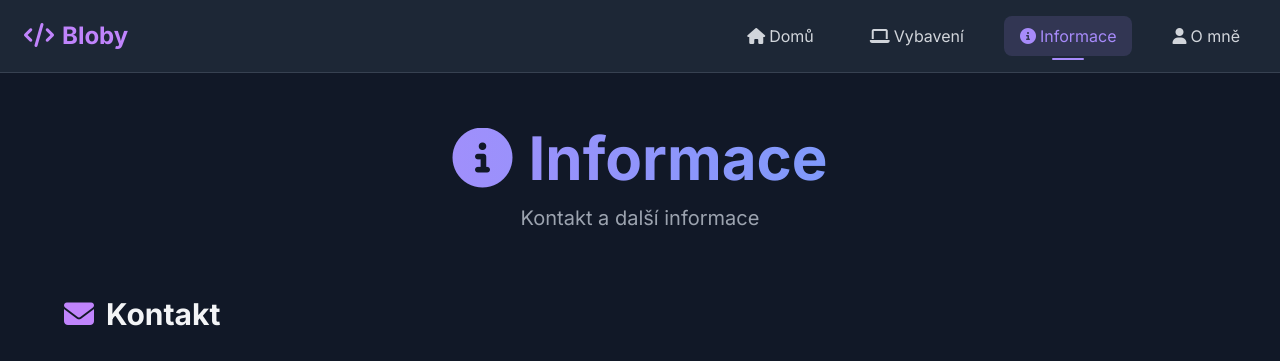
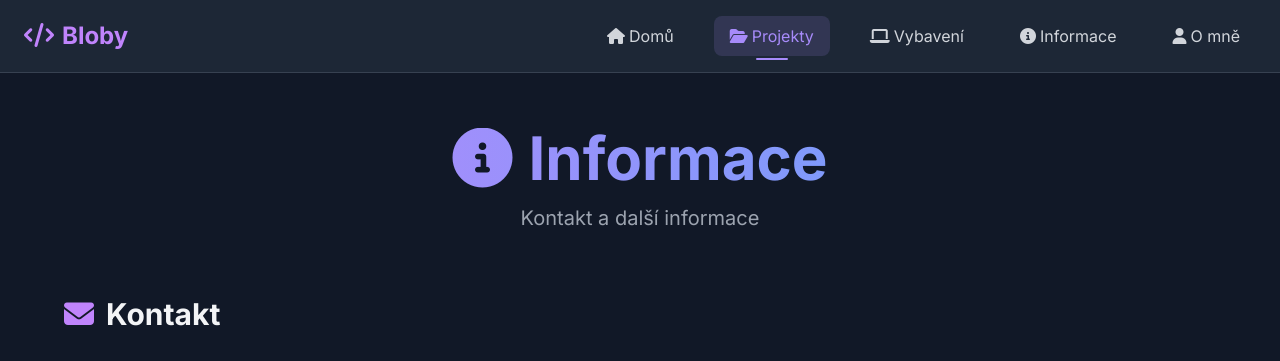
Before and after one commit to BlobyCS/web, a website: page info.html in a window 1280 px wide. Shown: the top 361 px of the page. Drawn offline with nearby package versions, Linux system fonts and the light colour scheme; no server answers.

Commit message:
Update info.html

```diff
--- a/info.html
+++ b/info.html
@@ -4,14 +4,13 @@
     <meta charset="UTF-8">
     <meta name="viewport" content="width=device-width, initial-scale=1.0">
     <link rel="icon" href="https://minotar.net/helm/BlobyCZ/600.png" type="image/png" />
-    <title>Informace | BlobyCZ</title>
+    <title>BlobyCZ | Info</title>
     <script src="https://cdn.tailwindcss.com"></script>
     <link rel="stylesheet" href="https://cdnjs.cloudflare.com/ajax/libs/font-awesome/6.4.0/css/all.min.css">
     <link rel="stylesheet" href="styles/style.css">
 </head>
 <body class="bg-gray-900 text-gray-100">
 
-    <!-- Navbar -->
     <nav class="fixed w-full top-0 z-50 bg-gray-800/95 backdrop-blur-sm border-b border-gray-700">
         <div class="container mx-auto px-6 py-4 flex items-center justify-between">
             <a href="index.html" class="text-2xl font-bold text-purple-400 hover:text-purple-300 transition">
@@ -19,8 +18,9 @@
             </a>
             <div class="hidden md:flex space-x-6">
                 <a href="index.html" class="nav-link"><i class="fas fa-home mr-1"></i>Domů</a>
+                <a href="projects.html" class="nav-link active"><i class="fas fa-folder-open mr-1"></i>Projekty</a>
                 <a href="specs.html" class="nav-link"><i class="fas fa-laptop mr-1"></i>Vybavení</a>
-                <a href="info.html" class="nav-link active"><i class="fas fa-info-circle mr-1"></i>Informace</a>
+                <a href="info.html" class="nav-link"><i class="fas fa-info-circle mr-1"></i>Informace</a>
                 <a href="about.html" class="nav-link"><i class="fas fa-user mr-1"></i>O mně</a>
             </div>
             <button class="md:hidden text-gray-300" id="mobileMenuBtn">
@@ -29,8 +29,9 @@
         </div>
         <div class="md:hidden hidden px-6 pb-4" id="mobileMenu">
             <a href="index.html" class="block py-2 nav-link"><i class="fas fa-home mr-1"></i>Domů</a>
+            <a href="projects.html" class="block py-2 nav-link active"><i class="fas fa-folder-open mr-1"></i>Projekty</a>
             <a href="specs.html" class="block py-2 nav-link"><i class="fas fa-laptop mr-1"></i>Vybavení</a>
-            <a href="info.html" class="block py-2 nav-link active"><i class="fas fa-info-circle mr-1"></i>Informace</a>
+            <a href="info.html" class="block py-2 nav-link"><i class="fas fa-info-circle mr-1"></i>Informace</a>
             <a href="about.html" class="block py-2 nav-link"><i class="fas fa-user mr-1"></i>O mně</a>
         </div>
     </nav>
```
